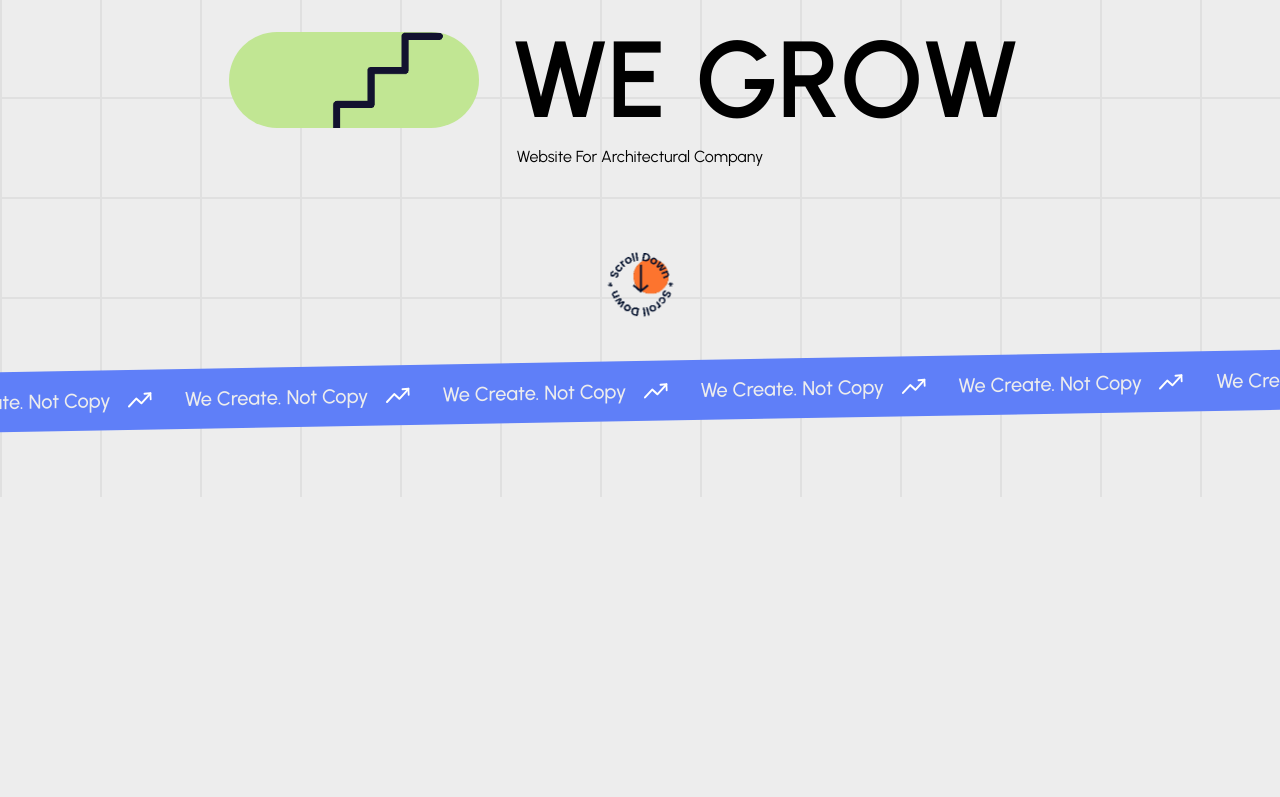
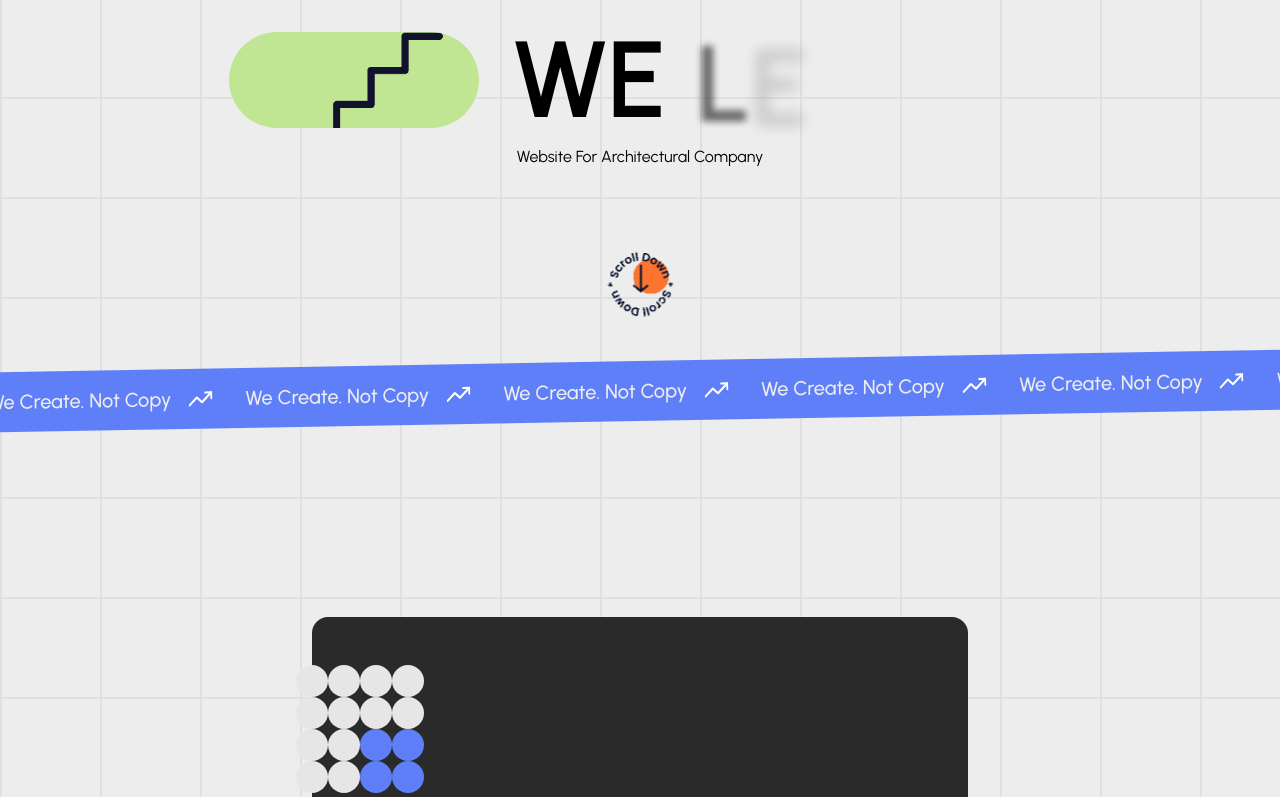
Before and after one commit to away1205/relyte-web, a Next.js app: page / in a window 1280 px wide. Shown: the part 303-1100 px from the top of the page. Before the commit the page ends 800 px from the top, so only its background shows below. Built offline with nearby package versions, Linux system fonts and the light colour scheme.

Commit message:
fix the header overflowing

```diff
--- a/app/_components/Header.jsx
+++ b/app/_components/Header.jsx
@@ -34,7 +34,7 @@
 
   return (
     <header
-      className='fixed bg-white w-full border-b border-[#e0e0e0] z-40 md:px-10'
+      className='fixed bg-white w-screen border-b border-[#e0e0e0] z-40 md:px-10'
       id='header'
     >
       <div className='flex justify-between items-center max-screen mx-auto py-6'>
--- a/app/_components/HeroSection.jsx
+++ b/app/_components/HeroSection.jsx
@@ -143,7 +143,7 @@
         </div>
       </div>
 
-      {/* <CarePin /> */}
+      <CarePin />
     </section>
   );
 }
```
